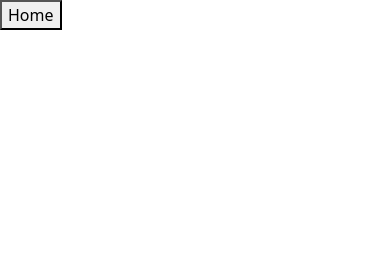
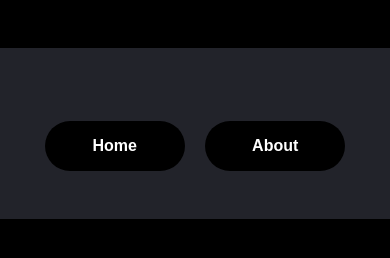
Before and after one commit to Mahmudul-Hasan-Shawon/Final-Year-Project-2024, a plain HTML site: page index.html in a window 390 px wide. Drawn offline with Linux system fonts and the light colour scheme.

Commit message:
fixed index.html

```diff
--- a/index.html
+++ b/index.html
@@ -1,19 +1,118 @@
 <!DOCTYPE html>
-<html lang="en">
+<html lang="en" style="background: #000000;">
+
 <head>
     <meta charset="UTF-8">
     <meta name="viewport" content="width=device-width, initial-scale=1.0">
-    <title>Document</title>
+    <title>Final Year Project</title>
+    <!-- <link href="https://cdn.jsdelivr.net/npm/bootstrap@5.3.1/dist/css/bootstrap.min.css" rel="stylesheet"> -->
     <link rel="stylesheet" href="./Asset/bootstrap.min.css">
+    <script src="./Asset/bootstrap.min.js"></script>
+    <link rel="preconnect" href="https://fonts.googleapis.com">
+    <link rel="preconnect" href="https://fonts.gstatic.com" crossorigin>
+    <link href="https://fonts.googleapis.com/css2?family=Inter:wght@100..900&display=swap" rel="stylesheet">
+
 </head>
+
 <body>
-
-    <div class="row">
-        <div class="home">
-            <button class="btn-primary">Home</button>
-
+    <div class="container-fluid">
+        <div class="text-center">
+            <div class="container pt-5 pb-5 my-5">
+                <a class="px-2" href="home.html"><button type="button" class="btn_home">Home</button></a>
+                <a class="px-2" href="about.html"><button type="button" class="btn_home">About</button></a>
+            </div>
         </div>
     </div>
+</body>
 
-</body>
+
+
+<style>
+    body {
+        font-family: 'Poppins', sans-serif;
+    }
+
+    .container-fluid{
+        background-color: #22232a;
+    }
+
+
+
+    .btn_home {
+        background-color: rgb(0, 0, 0);
+        color: rgb(255, 255, 255);
+        border-radius: 50px;
+        width: 140px;
+        height: 50px;
+        font-weight: 600;
+        transition: 0.3s ease-in-out;
+        text-decoration: none;
+        border: none;
+
+    }
+
+    .btn_home:hover {
+        background-color:#04d37d;
+        border-radius: 50px;
+        transition: 0.3s ease-in-out;
+        box-shadow: 0 8px 17px 0 #0000009f, 0 6px 20px 0 #071952;
+
+    }
+
+    a {
+        color: rgb(255, 255, 255);
+    }
+
+    @media (max-width: 768px) {
+
+        a {
+            color: rgb(255, 255, 255);
+
+        }
+
+        .btn_home {
+            margin-top: 25px;
+        }
+
+    }
+
+    @media (max-width: 368px) {
+        .container {
+            display: block;
+
+        }
+
+        a {
+            color: rgb(255, 255, 255);
+            font-size: small;
+
+        }
+
+        .btn_home {
+            margin-top: 5px;
+            width: 100px;
+
+
+        }
+
+    }
+
+
+
+
+
+
+
+
+
+
+
+
+
+
+
+
+
+</style>
+
 </html>
```
